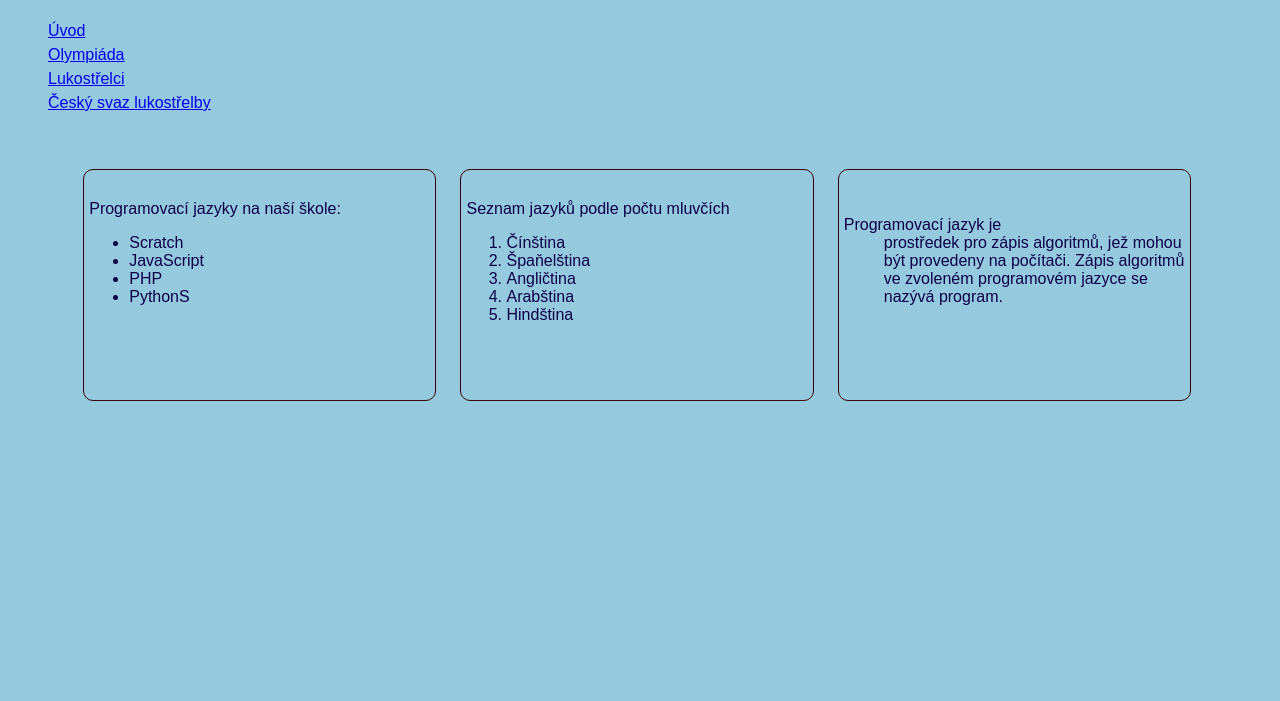
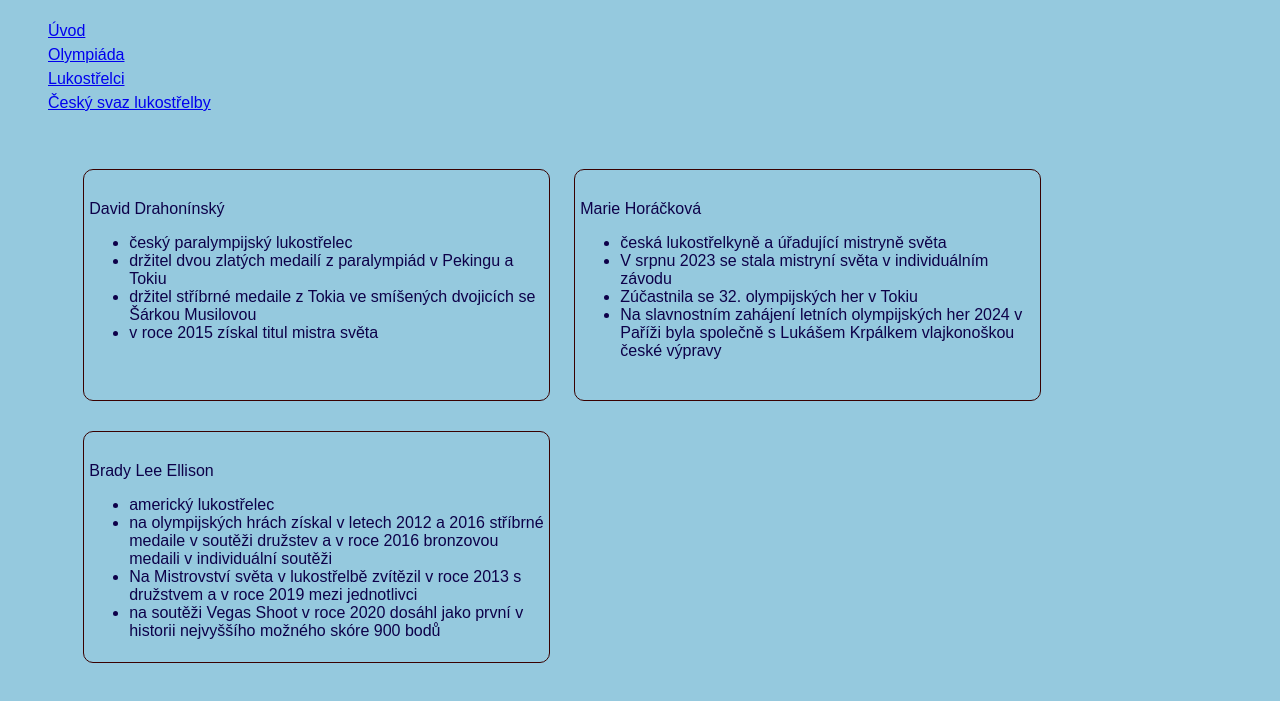
Before and after one commit to Alikolikova/kvarta1, a plain HTML site: page lukostřelci.html in a window 1280 px wide. Shown: the part 61-762 px from the top of the page. Drawn offline with Linux system fonts and the light colour scheme.

Commit message:
Add files via upload

```diff
--- a/lukostřelci.html
+++ b/lukostřelci.html
@@ -25,27 +25,31 @@
 </nav>
 <section>
     <article>
-        Programovací jazyky na naší škole:
+        David Drahonínský
         <ul>
-          <li>Scratch</li>
-          <li>JavaScript</li>
-          <li>PHP</li>
-          <li>PythonS</li>
+          <li>český paralympijský lukostřelec</li>
+          <li>držitel dvou zlatých medailí z paralympiád v Pekingu a Tokiu</li>
+          <li>držitel stříbrné medaile z Tokia ve smíšených dvojicích se Šárkou Musilovou</li>
+          <li>v roce 2015 získal titul mistra světa</li>
         </ul>
     </article>
     <article>
-        Seznam jazyků podle počtu mluvčích
-        <ol><li>Čínština</li>
-        <li>Špaňelština</li>
-    <li>Angličtina</li>
-<li>Arabština</li>
-<li>Hindština</li>
-</ol>
+        Marie Horáčková
+        <ul><li> česká lukostřelkyně a úřadující mistryně světa</li>
+        <li>V srpnu 2023 se stala mistryní světa v individuálním závodu</li>
+    <li>Zúčastnila se 32. olympijských her v Tokiu</li>
+<li>Na slavnostním zahájení letních olympijských her 2024 v Paříži byla společně s Lukášem Krpálkem vlajkonoškou české výpravy</li>
+
+</ul>
     </article>
     <article>
-        <dl>
-            <dt>Programovací jazyk je</dt>
-        <dd>prostředek pro zápis algoritmů, jež mohou být provedeny na počítači. Zápis algoritmů ve zvoleném programovém jazyce se nazývá program.</dd> </dl>
+        Brady Lee Ellison
+        <ul>
+          <li>americký lukostřelec</li>
+          <li>na olympijských hrách získal v letech 2012 a 2016 stříbrné medaile v soutěži družstev a v roce 2016 bronzovou medaili v individuální soutěži</li>
+          <li> Na Mistrovství světa v lukostřelbě zvítězil v roce 2013 s družstvem a v roce 2019 mezi jednotlivci</li>
+          <li>na soutěži Vegas Shoot v roce 2020 dosáhl jako první v historii nejvyššího možného skóre 900 bodů</li>
+        </ul>
     </article>
 </section>
 </body>
--- a/styl.css
+++ b/styl.css
@@ -11,13 +11,14 @@ p{width: 600px;
  margin-left: 150px;
 margin-bottom: 10px;}
 img{width:300px ;
- float: right;
-  margin-right:100px ;}
+ float: left;
+  margin-right:100px ;
+margin-left: 150px;}
 section{width: 90%;
         height: 300px;
         margin: 0 auto;
      }
-article{width: 30%;
+article{width: 40%;
     height: 200px;
     float: left;
   border: thin solid rgb(56, 0, 0);
```
Also changed, not shown: index.html (+2 -1 lines), olympiáda.html (+14 -5 lines).
